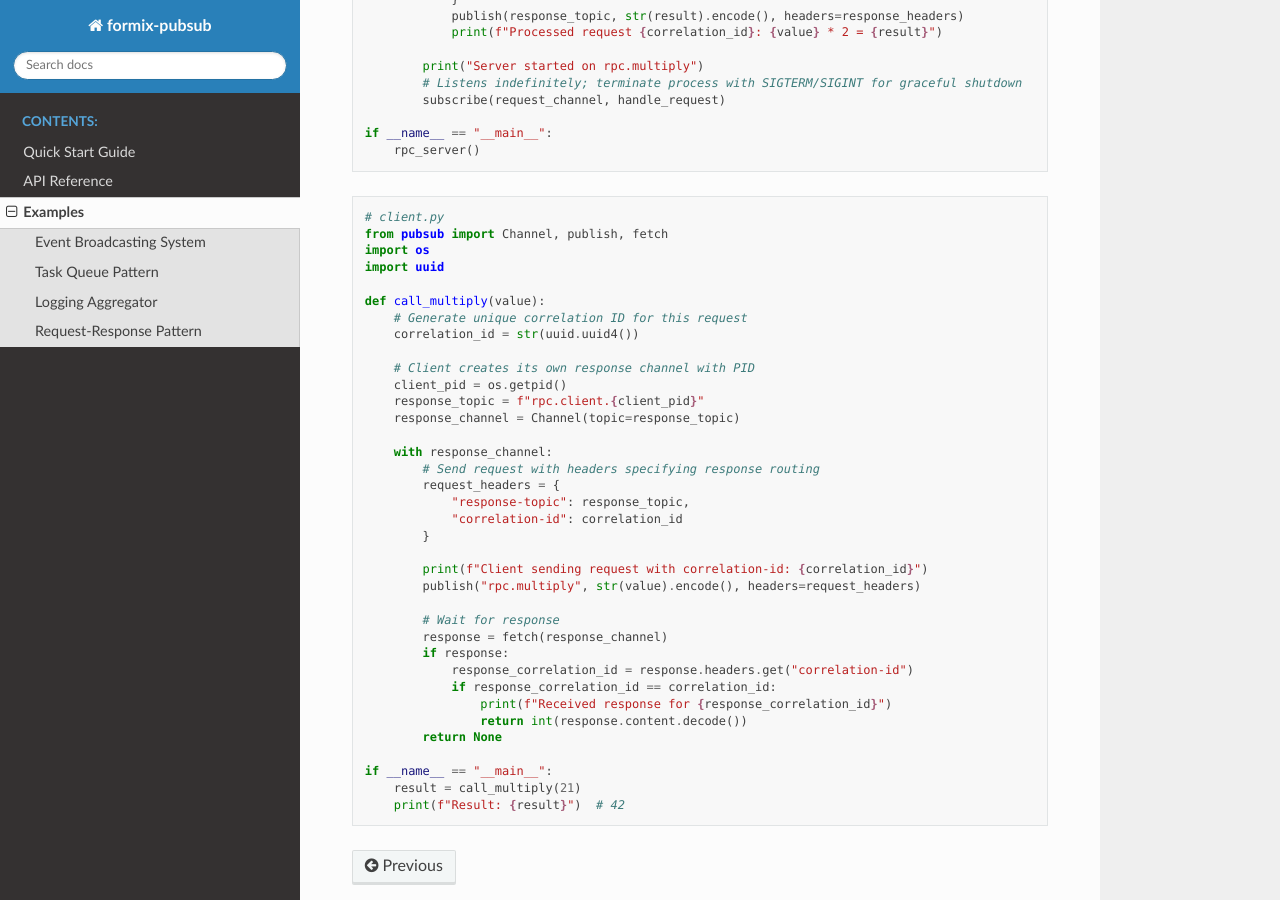
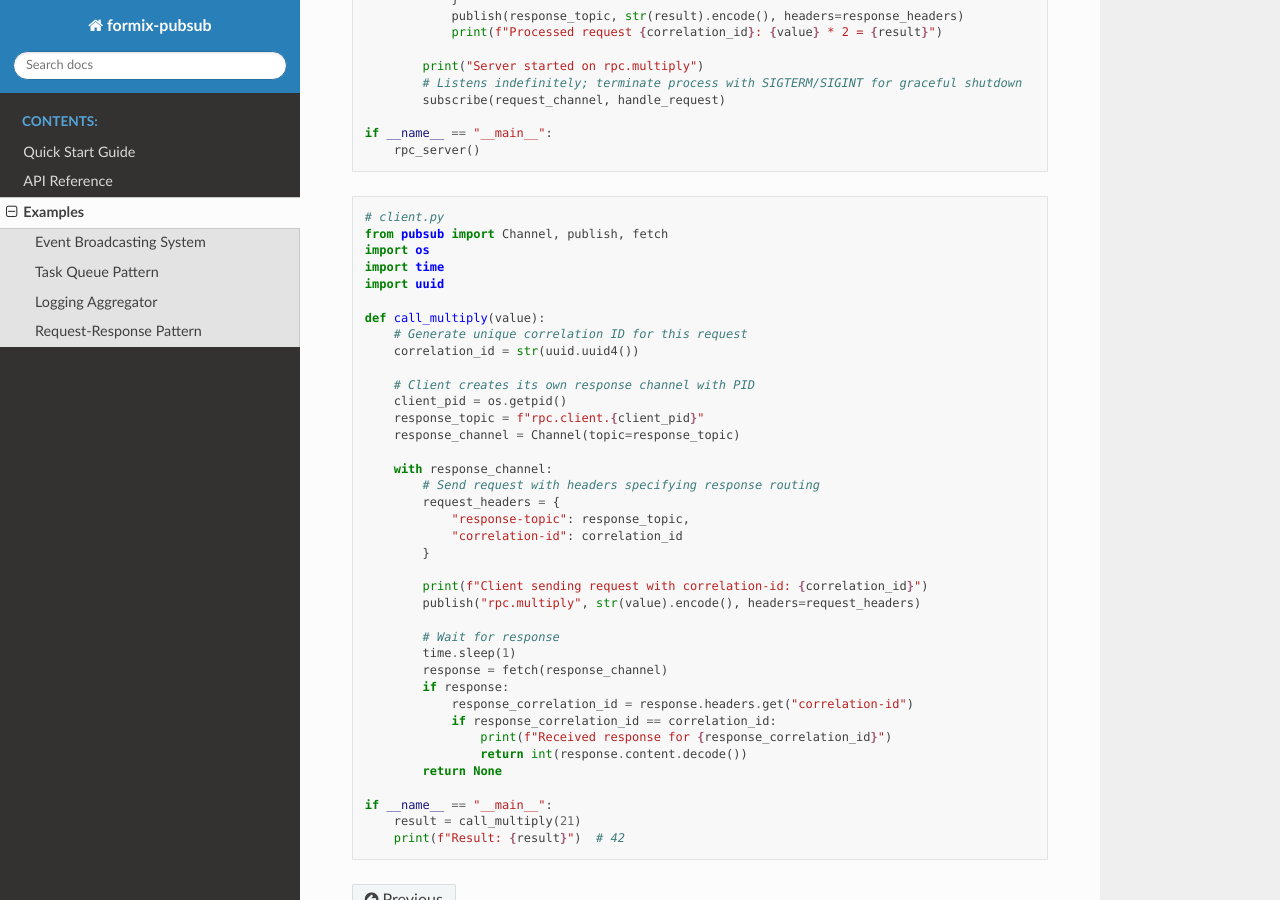
Before and after one commit to formix/pubsub, a Sphinx documentation site: the page built from docs/source/examples.rst, in a window 1280 px wide and 900 px high, scrolled down 3842 px. Built offline with Sphinx 7.4.7 and the Read the Docs theme 3.1.0, drawn with Linux system fonts in a browser that asks for light colours.

Commit message:
chore: add some code examples in rpc example.

```diff
--- a/docs/source/examples.rst
+++ b/docs/source/examples.rst
@@ -231,6 +231,7 @@ with explicit action, and clients use headers to specify where responses should
    # client.py
    from pubsub import Channel, publish, fetch
    import os
+   import time
    import uuid
 
    def call_multiply(value):
@@ -253,6 +254,7 @@ with explicit action, and clients use headers to specify where responses should
            publish("rpc.multiply", str(value).encode(), headers=request_headers)
 
            # Wait for response
+           time.sleep(1)
            response = fetch(response_channel)
            if response:
                response_correlation_id = response.headers.get("correlation-id")
```
